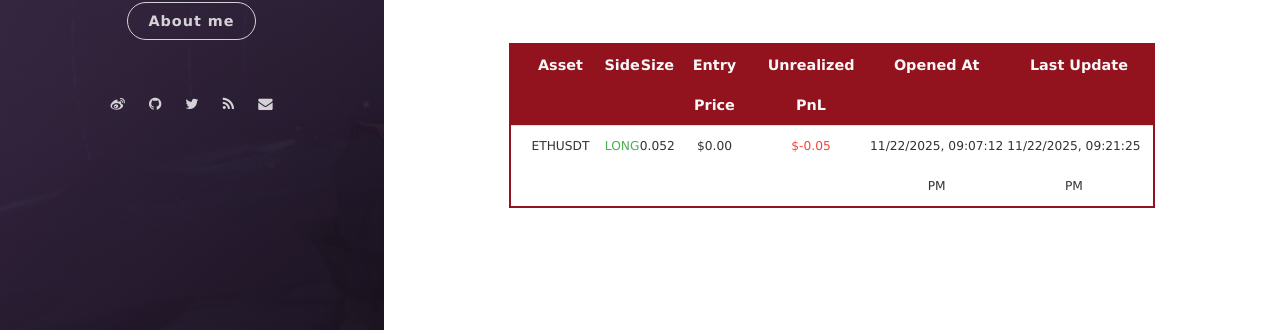
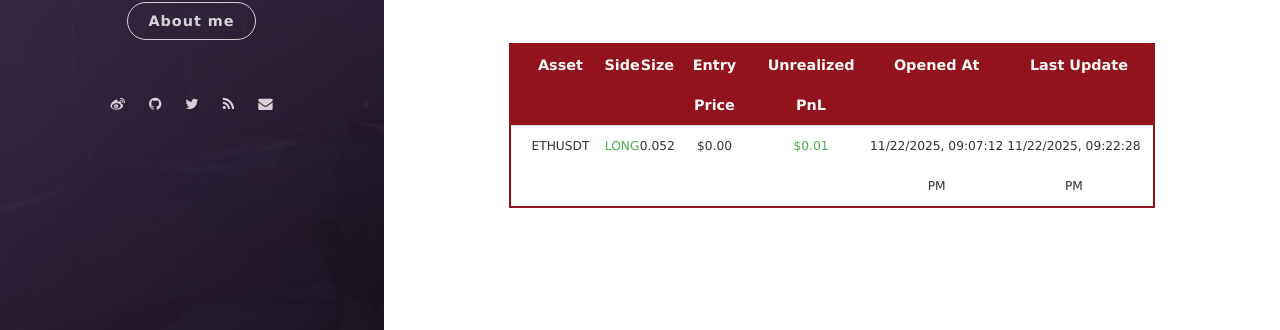
Before and after one commit to leeyegy/leeyegy.github.io, a Jekyll site: the page built from live-trading.html, in a window 1280 px wide. Shown: the part 556-886 px from the top of the page. Built offline with Jekyll 4.4.1, drawn with Linux system fonts in a browser that asks for light colours; nearby versions of some CDN libraries.

Commit message:
AccountMonitor: refresh positions 2025-11-23T05:22:28+08:00

```diff
--- a/assets/data/binance/positions.json
+++ b/assets/data/binance/positions.json
@@ -4,8 +4,8 @@
     "side": "LONG",
     "size": 0.052,
     "entryPrice": 0.0,
-    "unrealizedPnl": -0.04888,
+    "unrealizedPnl": 0.013,
     "openedAt": "2025-11-23T05:07:12+08:00",
-    "reportedAt": "2025-11-23T05:21:25+08:00"
+    "reportedAt": "2025-11-23T05:22:28+08:00"
   }
 ]
```
